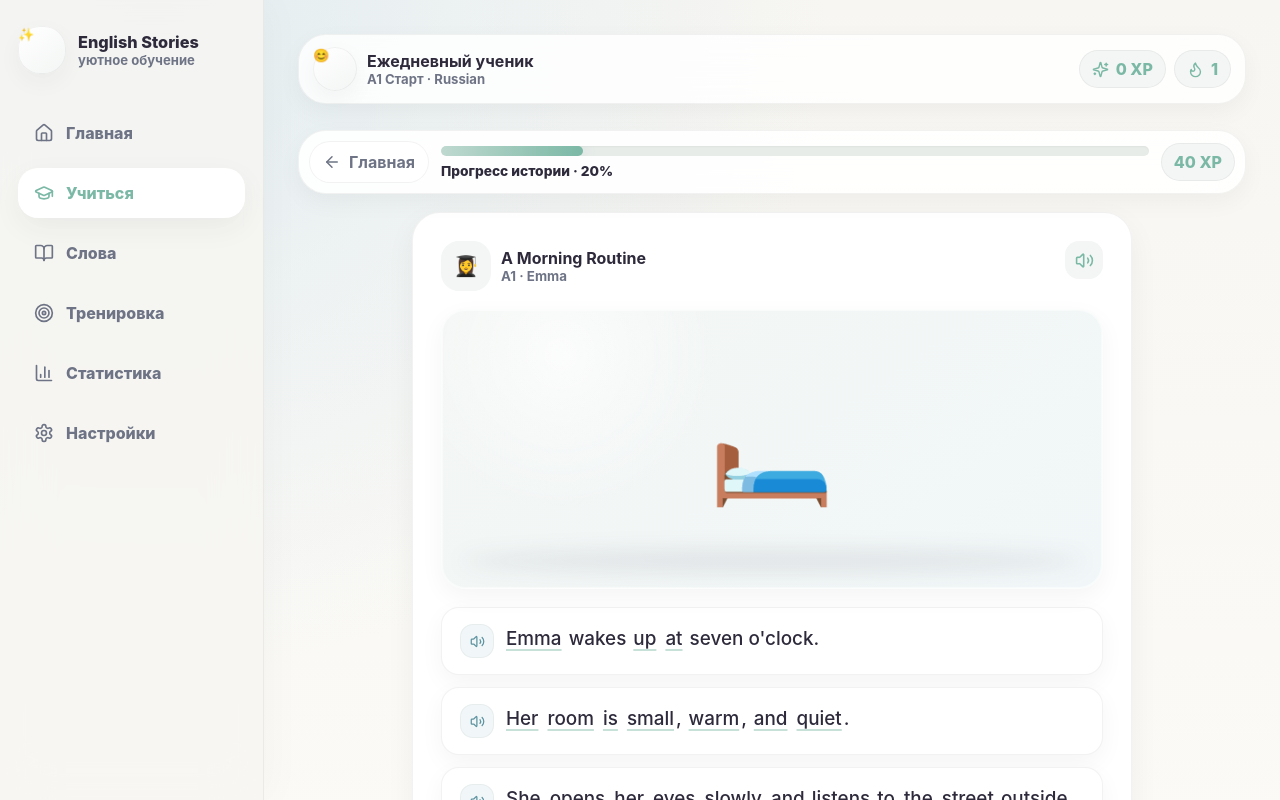
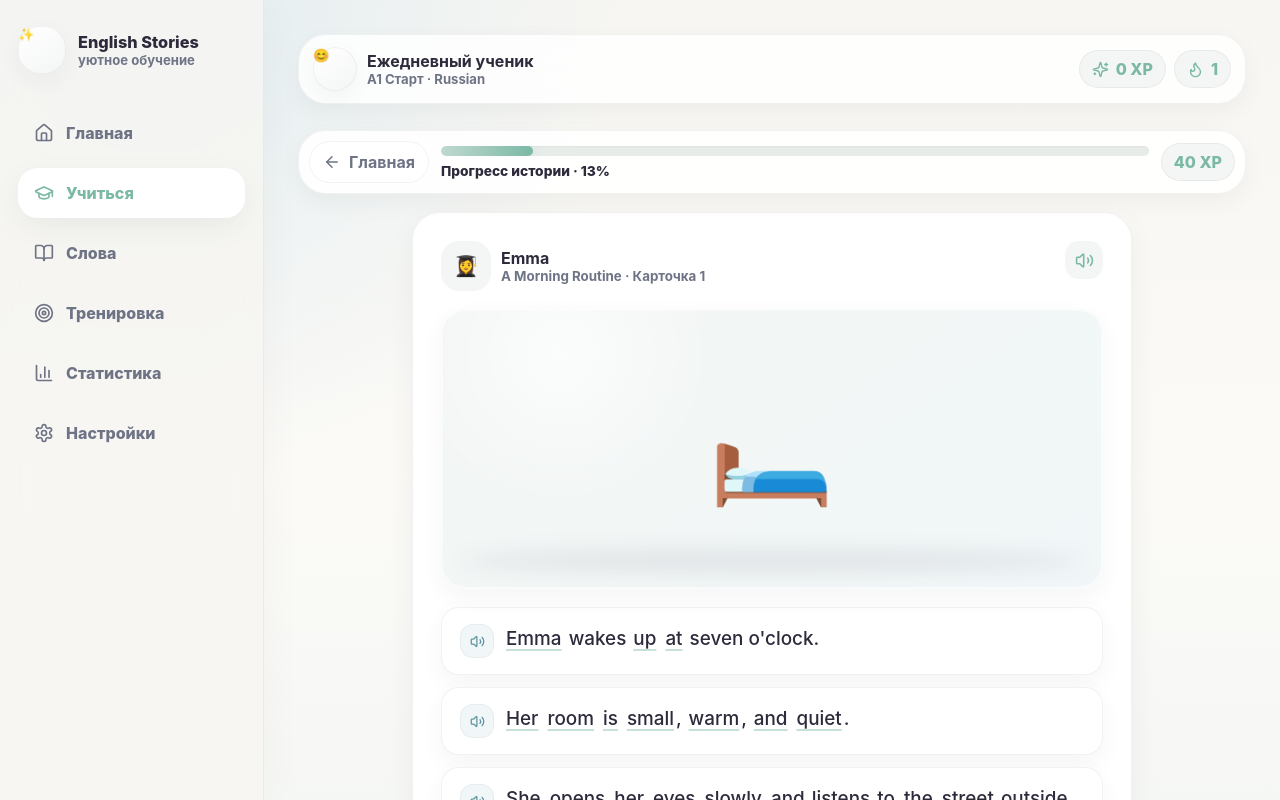
Before and after one commit to voichikpolina88-design/english-stories, a React (Vite) app: page / in a window 1280 px wide. Both pictures are taken after a click on the button "Продолжить". Shown: the top 800 px of the page. Built offline with nearby package versions, Linux system fonts and the light colour scheme.

Commit message:
Restore step-by-step story reading

```diff
--- a/src/components/LessonScreen.tsx
+++ b/src/components/LessonScreen.tsx
@@ -61,7 +61,7 @@ type SpeechControls = {
 };
 
 type LessonStep =
-  | { type: "story"; content: string; index: number }
+  | { type: "story"; content: string; title: string; index: number }
   | { type: "vocabulary"; challenge: RuntimeChallenge }
   | { type: "quiz"; quiz: RuntimeQuizQuestion[] }
   | { type: "complete" };
@@ -190,6 +190,7 @@ export function LessonScreen({
         {step.type === "story" ? (
           <StoryCard
             story={story}
+            title={step.title}
             content={step.content}
             index={step.index}
             speech={speech}
@@ -253,34 +254,30 @@ export function LessonScreen({
 }
 
 function buildLessonSteps(story: Story, language: NativeLanguage): LessonStep[] {
-  const storyContent = (story.sections.length ? story.sections : story.text).join(" ");
+  const storyCards = story.sections.length ? story.sections.slice(0, 4) : story.text.slice(0, 4);
+  const firstStoryCard = storyCards[0] ?? story.sections[0] ?? story.text[0] ?? "";
+  const firstChallenge = story.challenges[0];
+  const secondTranslationChallenge = story.challenges.find((challenge) => challenge.type === "match");
+  const challengeOne = firstChallenge ? makeRuntimeChallenge(firstChallenge, story.vocabulary, language) : null;
+  const challengeTwo = firstChallenge ? makeRuntimeChallenge(secondTranslationChallenge ?? firstChallenge, story.vocabulary, language) : null;
   const steps: LessonStep[] = [
-    { type: "story", content: storyContent, index: 0 },
+    { type: "story", title: "1", content: firstStoryCard, index: 0 },
   ];
 
-  if (!story.challenges.length) {
-    if (story.quiz.length) {
-      steps.push({ type: "quiz", quiz: story.quiz.map((question) => ({ ...question, shuffledOptions: shuffleUnique([question.answer, ...question.options]) })) });
-    }
-    steps.push({ type: "complete" });
-    return steps;
-  }
-
-  const challengeOne = makeRuntimeChallenge(story.challenges[0], story.vocabulary, language);
-  const secondTranslationChallenge = story.challenges.find((challenge) => challenge.type === "match");
-  const challengeTwo = makeRuntimeChallenge(secondTranslationChallenge ?? story.challenges[0], story.vocabulary, language);
-
-  steps.push({ type: "vocabulary", challenge: challengeOne });
-  steps.push({ type: "vocabulary", challenge: challengeTwo });
+  if (storyCards[1]) steps.push({ type: "story", title: "2", content: storyCards[1], index: 1 });
+  if (challengeOne) steps.push({ type: "vocabulary", challenge: challengeOne });
+  if (storyCards[2]) steps.push({ type: "story", title: "3", content: storyCards[2], index: 2 });
+  if (challengeTwo) steps.push({ type: "vocabulary", challenge: challengeTwo });
+  if (storyCards[3]) steps.push({ type: "story", title: "4", content: storyCards[3], index: 3 });
   if (story.quiz.length) {
     steps.push({ type: "quiz", quiz: story.quiz.map((question) => ({ ...question, shuffledOptions: shuffleUnique([question.answer, ...question.options]) })) });
   }
-  steps.push({ type: "complete" });
-  return steps;
+  return [...steps, { type: "complete" }];
 }
 
 function StoryCard({
   story,
+  title,
   content,
   index,
   ui,
@@ -289,6 +286,7 @@ function StoryCard({
   onNext,
 }: {
   story: Story;
+  title: string;
   content: string;
   index: number;
   ui: LessonScreenProps["ui"];
@@ -306,8 +304,8 @@ function StoryCard({
         <div className="character-chip">
           <span>{character.avatar}</span>
           <div>
-            <strong>{story.title}</strong>
-            <small>{story.level} · {character.name}</small>
+            <strong>{character.name}</strong>
+            <small>{story.title} · {ui.storyCard} {title}</small>
           </div>
         </div>
         <button className={isCardSpeaking ? "round-button active" : "round-button"} type="button" aria-label="Audio" onClick={() => speech.toggle(content)}>
```
